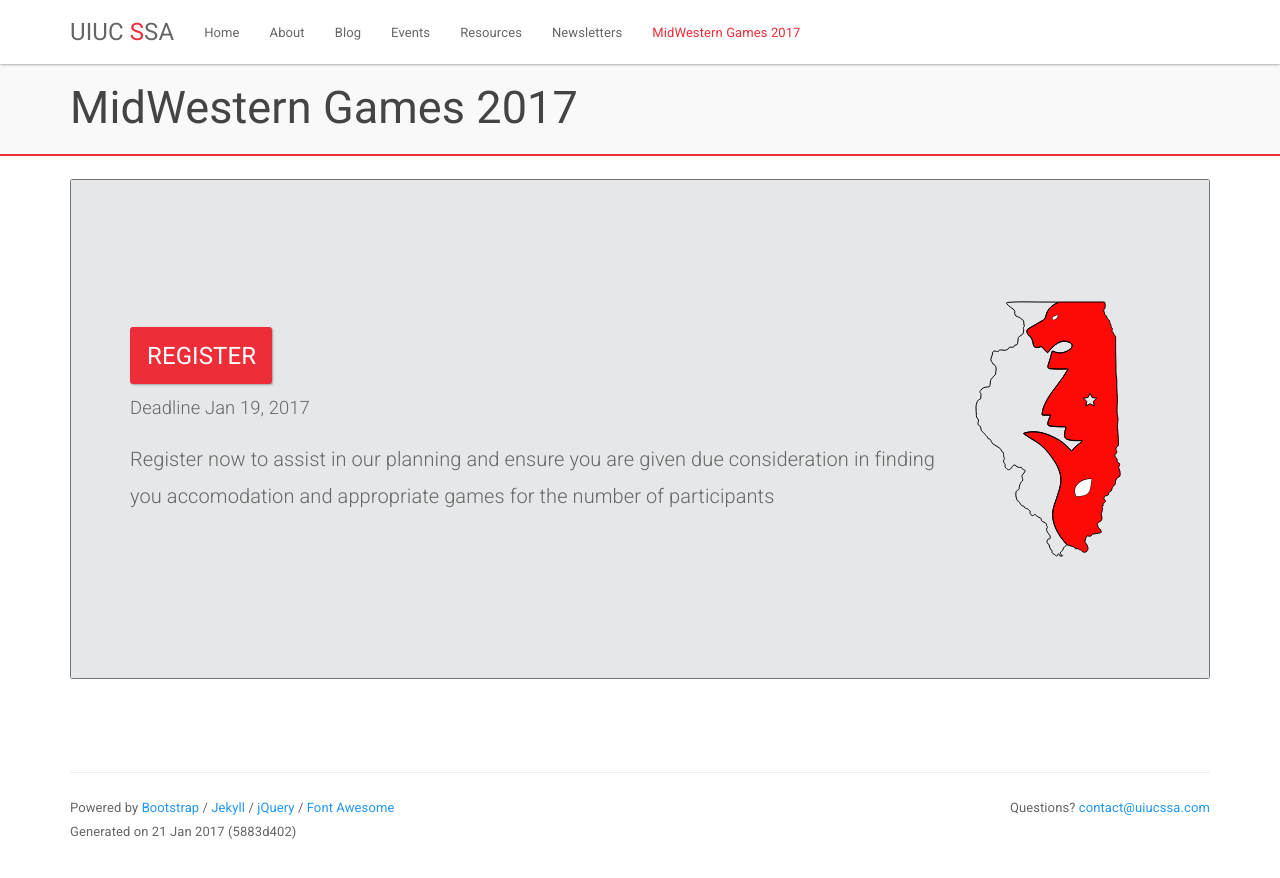
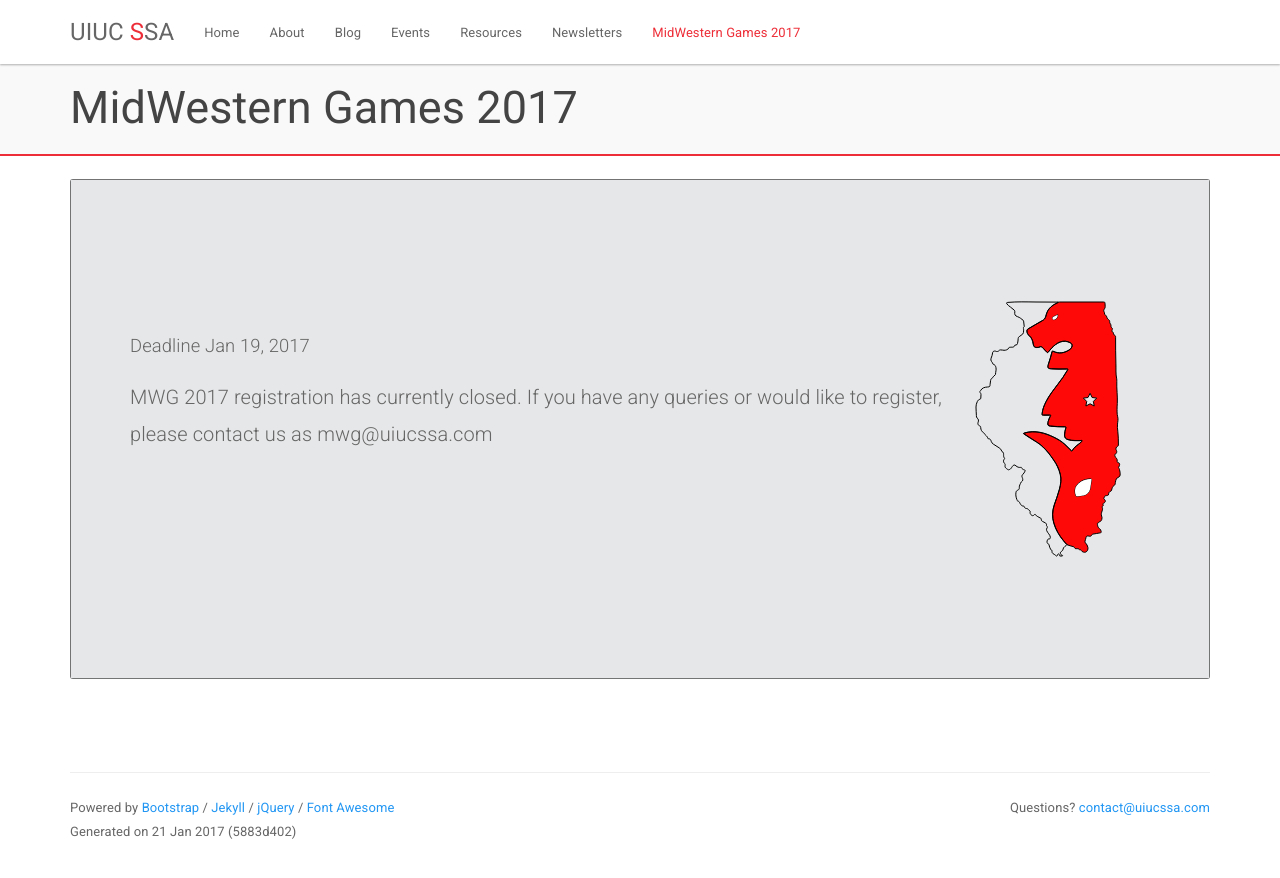
Before and after one commit to uiucssa/uiucssa.github.io, a Jekyll site: the page built from mwg.html, in a window 1280 px wide. Shown: the top 878 px of the page. Built offline with Jekyll 4.4.1, drawn with Linux system fonts in a browser that asks for light colours.

Commit message:
closed mwg registration

```diff
--- a/mwg.html
+++ b/mwg.html
@@ -7,12 +7,11 @@ title: MidWestern Games 2017
 
 <div class="jumbotron mwg-jumbo">
     <div style="padding-top:100px">
-        <a class="btn btn-primary btn-xlg" href="https://ruoweichan.typeform.com/to/FEjSPp" role="button" style="background-color: #ED2E38; margin-bottom: 5px;">Register</a>
         <p><small>Deadline Jan 19, 2017</small></p>
         <div style="padding-right:200px">
-            <p>Register now to assist in our planning and ensure you are given due
-            consideration in finding you accomodation and appropriate games for the
-            number of participants</p>
+            <p>
+            MWG 2017 registration has currently closed. If you have any queries or would like to register, please contact us as mwg@uiucssa.com
+            </p>
         </div>
     </div>
 </div>
```
